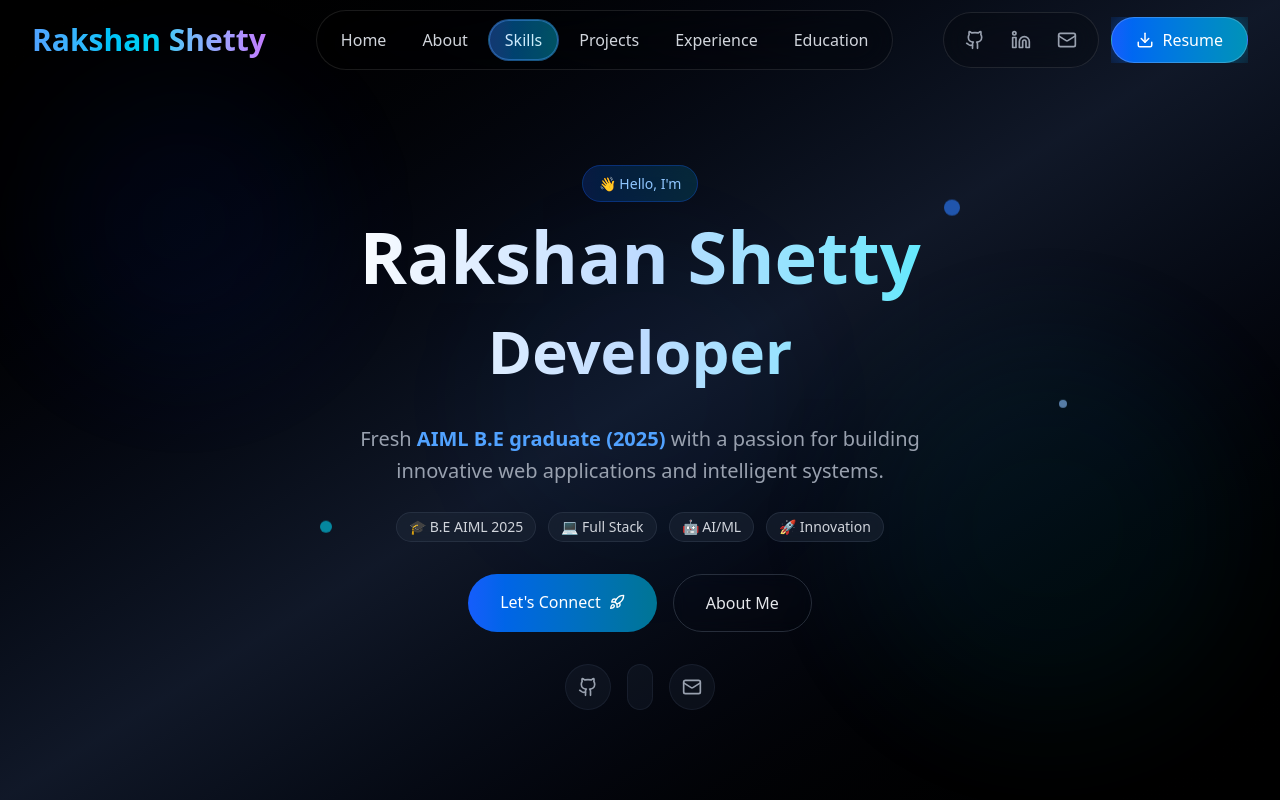
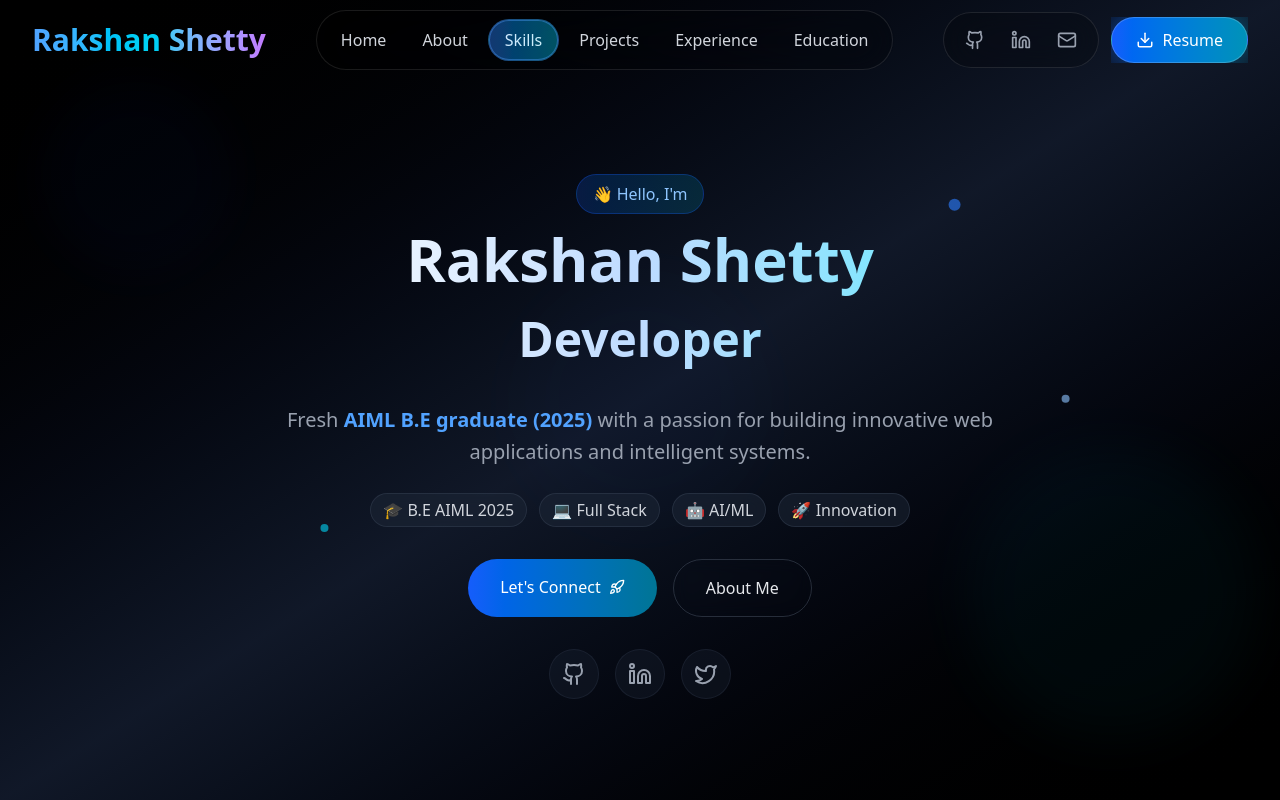
Before and after one commit to Rakshan001/Portfolio_Website, a React (Vite) app: page / in a window 1280 px wide. Shown: the top 800 px of the page. Built offline with nearby package versions, Linux system fonts and the light colour scheme.

Commit message:
corrected home page icon

```diff
--- a/src/pages/About.jsx
+++ b/src/pages/About.jsx
@@ -120,11 +120,11 @@ export default function About() {
           </div>
 
           {/* Right Side - Photo */}
-          <div className="flex justify-center lg:justify-end">
+          <div className="flex justify-center lg:justify-end mr-30">
             <motion.img
               src={aboutImg}
               alt="Rakshan Shetty"
-              className="relative w-72 h-72 sm:w-80 sm:h-80 lg:w-[400px] lg:h-[400px] object-cover rounded-full border-4 border-blue-600/30 shadow-2xl shadow-blue-600/20"
+              className="relative w-92 h-92 sm:w-80 sm:h-80 lg:w-[450px] lg:h-[450px] object-cover rounded-full border-4 border-blue-600/30 shadow-2xl shadow-blue-600/20 "
               initial={{ opacity: 0, scale: 0.8 }}
               animate={{ opacity: 1, scale: 1 }}
               transition={{ duration: 0.8, delay: 0.2 }}
--- a/src/pages/Home.jsx
+++ b/src/pages/Home.jsx
@@ -1,115 +1,215 @@
 import { useState, useEffect } from 'react';
-import { motion } from 'framer-motion';
-import { Rocket, Github, Linkedin, Mail } from 'lucide-react';
+import { motion, useAnimation } from 'framer-motion';
+import { Rocket, Github, Linkedin, Mail, Twitter } from 'lucide-react';
 
 export default function Home() {
   const [isVisible, setIsVisible] = useState(false);
+  const controls = useAnimation();
 
   useEffect(() => {
     setIsVisible(true);
-  }, []);
+    controls.start('visible');
+  }, [controls]);
+
+  // Staggered animation for header text
+  const containerVariants = {
+    hidden: { opacity: 0 },
+    visible: {
+      opacity: 1,
+      transition: {
+        staggerChildren: 0.2,
+      },
+    },
+  };
+
+  const childVariants = {
+    hidden: { y: 20, opacity: 0 },
+    visible: { y: 0, opacity: 1, transition: { duration: 0.6, ease: 'easeOut' } },
+  };
+
+  // Typewriter effect for description
+  const descriptionVariants = {
+    hidden: { opacity: 0 },
+    visible: {
+      opacity: 1,
+      transition: { duration: 0.8, delay: 0.6 },
+    },
+  };
+
+  // Floating element orbit animation
+  const floatVariants = {
+    animate: (i) => ({
+      y: [0, -10, 0],
+      x: [0, 5, 0],
+      transition: {
+        duration: 3 + i,
+        repeat: Infinity,
+        ease: 'easeInOut',
+      },
+    }),
+  };
+
+  // Badge pop-in animation
+  const badgeVariants = {
+    hidden: { scale: 0, opacity: 0 },
+    visible: (i) => ({
+      scale: 1,
+      opacity: 1,
+      transition: { duration: 0.4, delay: i * 0.1, ease: 'easeOut' },
+    }),
+  };
 
   return (
     <motion.section
       className="min-h-screen bg-gradient-to-br from-black via-gray-900 to-black relative overflow-hidden pt-20 flex items-center justify-center"
       initial={{ opacity: 0, y: 30 }}
       animate={{ opacity: 1, y: 0 }}
-      transition={{ duration: 1 }}
+      transition={{ duration: 0.8, ease: 'easeOut' }}
+      whileInView={{ opacity: 1 }}
+      viewport={{ once: true }}
     >
       {/* Animated background elements */}
-      <div className="absolute inset-0">
-        <div className="absolute top-20 left-10 w-72 h-72 bg-blue-700/10 rounded-full blur-3xl animate-pulse"></div>
-        <div className="absolute bottom-20 right-10 w-96 h-96 bg-cyan-600/10 rounded-full blur-3xl animate-pulse delay-1000"></div>
-        <div className="absolute top-1/2 left-1/2 transform -translate-x-1/2 -translate-y-1/2 w-80 h-80 bg-blue-500/5 rounded-full blur-3xl animate-pulse delay-2000"></div>
+      <div className="absolute inset-0 pointer-events-none">
+        <motion.div
+          className="absolute top-20 left-10 w-48 h-48 bg-blue-700/10 rounded-full blur-xl"
+          animate={{ scale: [1, 1.1, 1], opacity: [0.3, 0.5, 0.3] }}
+          transition={{ duration: 4, repeat: Infinity, ease: 'easeInOut' }}
+        />
+        <motion.div
+          className="absolute bottom-20 right-10 w-64 h-64 bg-cyan-600/10 rounded-full blur-xl"
+          animate={{ scale: [1, 1.2, 1], opacity: [0.3, 0.6, 0.3] }}
+          transition={{ duration: 5, repeat: Infinity, delay: 1, ease: 'easeInOut' }}
+        />
+        <motion.div
+          className="absolute top-1/2 left-1/2 -translate-x-1/2 -translate-y-1/2 w-56 h-56 bg-blue-500/5 rounded-full blur-xl"
+          animate={{ scale: [1, 1.15, 1], opacity: [0.2, 0.4, 0.2] }}
+          transition={{ duration: 6, repeat: Infinity, delay: 2, ease: 'easeInOut' }}
+        />
       </div>
 
       {/* Main Content */}
-      <div
-        className={`relative z-10 container mx-auto px-6 space-y-8 max-w-2xl text-center transform transition-all duration-1000 ${
-          isVisible ? 'translate-y-0 opacity-100' : 'translate-y-10 opacity-0'
-        }`}
+      <motion.div
+        className="relative z-10 container mx-auto px-6 space-y-8 max-w-3xl text-center"
+        variants={containerVariants}
+        initial="hidden"
+        animate={controls}
       >
         {/* Header */}
         <div className="space-y-4">
-          <div className="inline-block">
-            <span className="px-4 py-2 bg-gradient-to-r from-blue-600/20 to-cyan-600/20 rounded-full text-blue-300 text-sm font-medium border border-blue-600/30 backdrop-blur-sm">
+          <motion.div variants={childVariants} className="inline-block">
+            <span className="px-4 py-2 bg-gradient-to-r from-blue-600/20 to-cyan-600/20 rounded-full text-blue-300 text-sm sm:text-base font-medium border border-blue-600/30 backdrop-blur-sm">
               👋 Hello, I'm
             </span>
-          </div>
-          <h1 className="text-5xl sm:text-6xl lg:text-7xl font-bold bg-gradient-to-r from-white via-blue-200 to-cyan-300 bg-clip-text text-transparent leading-tight">
+          </motion.div>
+          <motion.h1
+            variants={childVariants}
+            className="text-4xl sm:text-5xl lg:text-6xl font-bold bg-gradient-to-r from-white via-blue-200 to-cyan-300 bg-clip-text text-transparent leading-tight"
+          >
             Rakshan Shetty
             <br />
-            <span className="text-4xl sm:text-5xl lg:text-6xl">Developer</span>
-          </h1>
+            <span className="text-3xl sm:text-4xl lg:text-5xl">Developer</span>
+          </motion.h1>
         </div>
 
         {/* Description */}
         <div className="space-y-6">
-          <p className="text-lg sm:text-xl text-gray-400 leading-relaxed">
+          <motion.p
+            variants={descriptionVariants}
+            className="text-base sm:text-lg lg:text-xl text-gray-400 leading-relaxed"
+          >
             Fresh <span className="text-blue-400 font-semibold">AIML B.E graduate (2025)</span> with a passion for
             building innovative web applications and intelligent systems.
-          </p>
+          </motion.p>
           <div className="flex flex-wrap justify-center gap-3">
             {['🎓 B.E AIML 2025', '💻 Full Stack', '🤖 AI/ML', '🚀 Innovation'].map((badge, i) => (
-              <span
+              <motion.span
                 key={i}
-                className="px-3 py-1 bg-gray-800/50 rounded-full text-sm text-gray-300 border border-gray-700/50 backdrop-blur-sm"
+                custom={i}
+                variants={badgeVariants}
+                className="px-3 py-1 bg-gray-800/50 rounded-full text-sm sm:text-base text-gray-300 border border-gray-700/50 backdrop-blur-sm"
               >
                 {badge}
-              </span>
+              </motion.span>
             ))}
           </div>
         </div>
 
         {/* CTA Buttons */}
-        <div className="flex flex-wrap justify-center gap-4">
+        <motion.div
+          className="flex flex-wrap justify-center gap-4"
+          variants={childVariants}
+        >
           <a
-            href="mailto:your.email@example.com"
-            className="group px-8 py-4 bg-gradient-to-r from-blue-600 to-cyan-700 rounded-full font-medium text-white transition-all duration-300 hover:scale-105 hover:shadow-xl hover:shadow-blue-600/25"
+            href="mailto:rakshanshetty2003@gmail.com"
+            className="group px-8 py-4 bg-gradient-to-r from-blue-600 to-cyan-700 rounded-full font-medium text-white transition-[transform,background-color,border-color] duration-300 hover:scale-105 hover:shadow-xl hover:shadow-blue-600/25"
           >
-            <span className="flex items-center gap-2">
+            <motion.span
+              className="flex items-center gap-2"
+              whileHover={{ x: 3 }}
+              transition={{ duration: 0.2 }}
+            >
               Let's Connect
-              <Rocket className="w-4 h-4 group-hover:translate-x-1 transition-transform" />
-            </span>
+              <Rocket className="w-4 h-4" />
+            </motion.span>
           </a>
           <a
-            href="/about"
-            className="px-8 py-4 border border-gray-600/50 rounded-full font-medium text-gray-200 backdrop-blur-sm hover:bg-gray-800/30 transition-all duration-300 hover:scale-105 hover:border-blue-500/50"
+            href="#about"
+            className="px-8 py-4 border border-gray-600/50 rounded-full font-medium text-gray-200 backdrop-blur-sm hover:bg-gray-800/30 transition-[transform,background-color,border-color] duration-300 hover:scale-105 hover:border-blue-500/50"
           >
             About Me
           </a>
-        </div>
+        </motion.div>
 
         {/* Social Links */}
-        <div className="flex justify-center gap-4">
+        <motion.div
+          className="flex justify-center gap-4"
+          variants={childVariants}
+        >
           {[
-            { Icon: Github, href: 'https://github.com/yourusername' },
-            { Icon: 'Linkedin', href: 'https://linkedin.com/in/yourusername' },
-            { Icon: Mail, href: 'mailto:your.email@example.com' },
+            { Icon: Github, href: 'https://github.com/Rakshan001' },
+            { Icon: Linkedin, href: 'https://linkedin.com/in/rakshan-shetty-953864225' },
+            { Icon: Twitter, href: 'https://x.com/yourusername' }, // Placeholder; update as needed
           ].map(({ Icon, href }, i) => (
-            <a
+            <motion.a
               key={i}
               href={href}
-              className="p-3 bg-gray-800/30 rounded-full border border-gray-700/30 hover:bg-gray-700/20 hover:border-blue-500/40 transition-all duration-300 cursor-pointer hover:scale-110"
+              className="p-3 bg-gray-800/30 rounded-full border border-gray-700/30 hover:bg-gray-700/20 hover:border-blue-500/40 transition-[transform,background-color,border-color] duration-300 cursor-pointer"
               target="_blank"
               rel="noopener noreferrer"
+              whileHover={{ scale: 1.1, rotate: 5 }}
+              whileTap={{ scale: 0.9 }}
             >
-              <Icon className="w-5 h-5 text-gray-400 hover:text-blue-300" />
-            </a>
+              <Icon className="w-6 h-6 text-gray-400 hover:text-blue-300" />
+            </motion.a>
           ))}
-        </div>
-      </div>
+        </motion.div>
+      </motion.div>
 
       {/* Floating Elements */}
-      <div className="absolute top-1/4 right-1/4 animate-bounce delay-1000">
-        <div className="w-4 h-4 bg-blue-500 rounded-full opacity-60"></div>
-      </div>
-      <div className="absolute bottom-1/3 left-1/4 animate-bounce delay-2000">
-        <div className="w-3 h-3 bg-cyan-400 rounded-full opacity-60"></div>
-      </div>
-      <div className="absolute top-1/2 right-1/6 animate-bounce">
-        <div className="w-2 h-2 bg-blue-300 rounded-full opacity-60"></div>
-      </div>
+      <motion.div
+        className="absolute top-1/4 right-1/4"
+        custom={1}
+        variants={floatVariants}
+        animate="animate"
+      >
+        <div className="w-3 h-3 bg-blue-500 rounded-full opacity-60" />
+      </motion.div>
+      <motion.div
+        className="absolute bottom-1/3 left-1/4"
+        custom={2}
+        variants={floatVariants}
+        animate="animate"
+      >
+        <div className="w-2 h-2 bg-cyan-400 rounded-full opacity-60" />
+      </motion.div>
+      <motion.div
+        className="absolute top-1/2 right-1/6"
+        custom={3}
+        variants={floatVariants}
+        animate="animate"
+      >
+        <div className="w-2 h-2 bg-blue-300 rounded-full opacity-60" />
+      </motion.div>
     </motion.section>
   );
 }
```
Also changed, not shown: src/components/Footer.jsx (+43 -37 lines).
